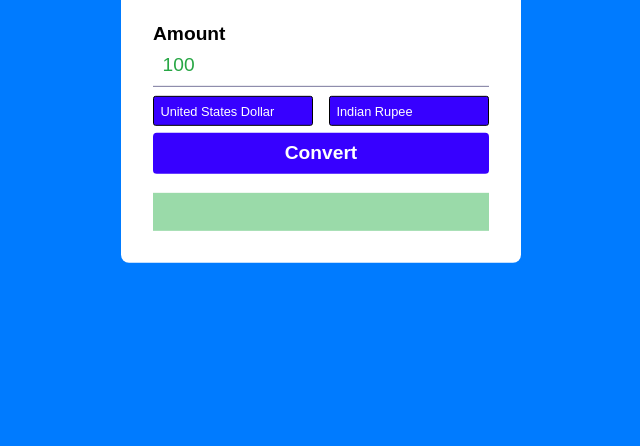
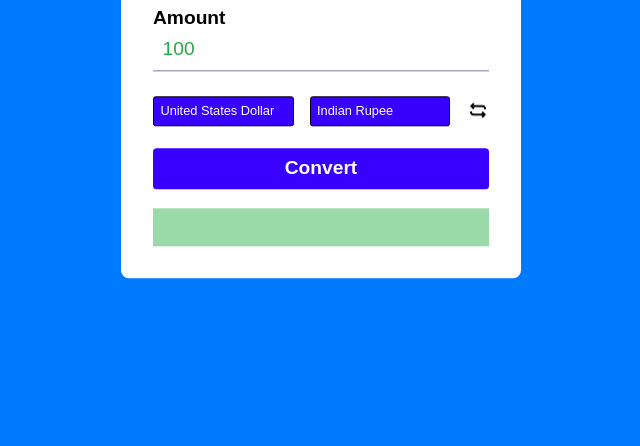
Before and after one commit to souvik-basak/convert_currency, a plain HTML site: page index.html in a window 1280 px wide. Shown: the part 354-800 px from the top of the page, without its empty margins (319-959 px from the left). Drawn offline with Linux system fonts and the light colour scheme; no server answers.

Commit message:
Add files via upload

```diff
--- a/index.html
+++ b/index.html
@@ -3,7 +3,8 @@
 <head>
     <meta charset="UTF-8">
     <meta name="viewport" content="width=device-width, initial-scale=1.0">
-    <title>Document</title>
+    <link rel="shortcut icon" href="/Hopstarter-Sleek-Xp-Basic-Money.32.png" type="image/x-icon">
+    <title>CURRENCY CONVERTER</title>
     <link rel="stylesheet" href="style.css">
 </head>
 <body>
@@ -17,6 +18,7 @@
         <div class="dropdown">
             <select id="fromCurrency"></select>
             <select id="toCurrency"></select>
+                <button id="swapButton"><img src="/swap.png" alt="button"></button>
         </div>
         <button class="convert">Convert</button>
         <h6 class="result"></h6>
--- a/main.js
+++ b/main.js
@@ -2,6 +2,7 @@ let api = `https://v6.exchangerate-api.com/v6/${apiKey}/latest/USD`;
 const fromDropDown = document.getElementById('fromCurrency');
 const toDropDown = document.getElementById('toCurrency');
 const result = document.querySelector('.result');
+const swap= document.querySelector('#swapButton');
 
 currencies.forEach((currency) => {
     const option = document.createElement('option');
@@ -19,6 +20,13 @@ currencies.forEach((currency) => {
 
 fromDropDown.value = "USD";
 toDropDown.value = "INR";
+
+swap.addEventListener('click', () => {
+    const temp = fromDropDown.value;
+    fromDropDown.value = toDropDown.value;
+    toDropDown.value = temp;
+    convertCurrency();
+})
 
 let convertCurrency = () => {
     const amount = document.getElementById('amount').value;
--- a/style.css
+++ b/style.css
@@ -105,3 +105,25 @@ button{
     font-size: 1.2em;
     background-color:#66c77ca7 ;
 }
+button#swapButton {
+  width: 3em; /* Set a specific width for the swap button */
+  height: 1.7em; /* Set a specific height for the swap button */
+  padding: 0.2em; /* Adjust padding for the swap button */
+  font-weight: 600;
+  color: #fff;
+  font-size: 1em; /* Adjust font size for the swap button */
+  background-color: transparent;
+  border: none;
+  border-radius: 0.2em;
+  cursor: pointer;
+  margin-top: 1em; /* Add margin-top to align with the result */
+  display: flex;
+  align-items: center;
+  margin-bottom: 1.5em;
+  justify-content: center;
+}
+#swapButton>img{
+    width: 100%;
+    height: auto;
+    display: block;
+}
```
Also changed, not shown: Hopstarter-Sleek-Xp-Basic-Money.32.png (added), currency.js (line endings or trailing spaces), swap.png (added), 1 other file.
